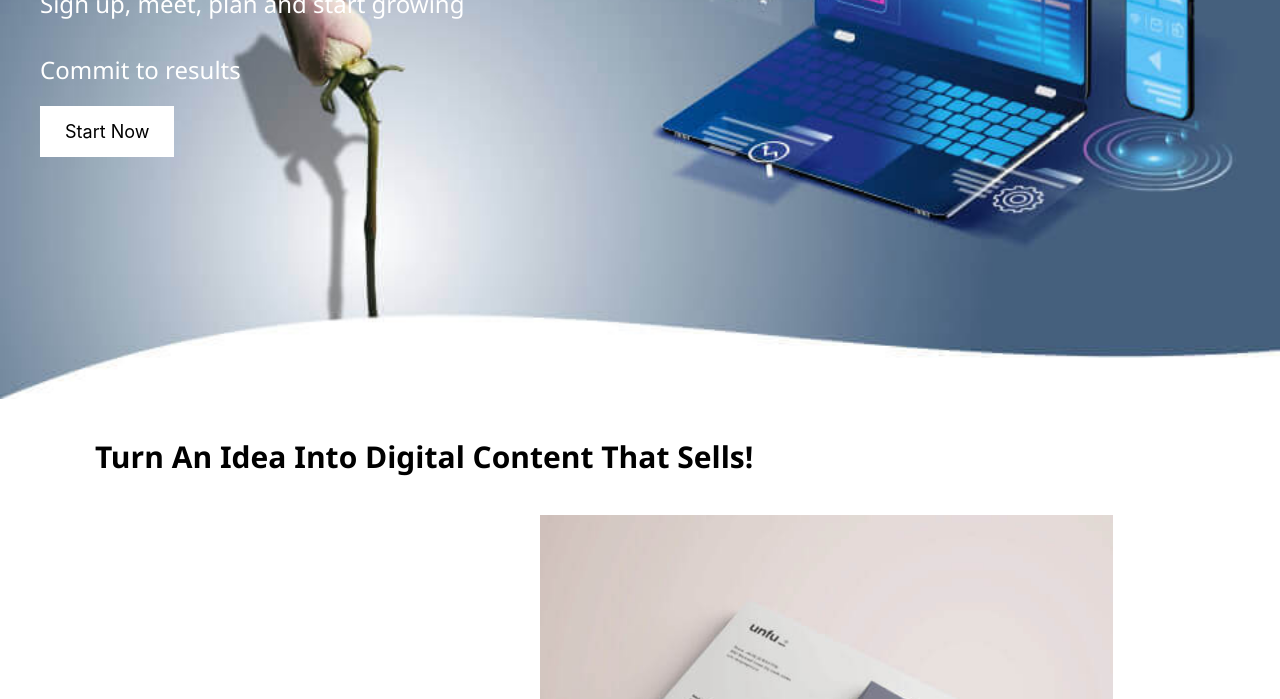
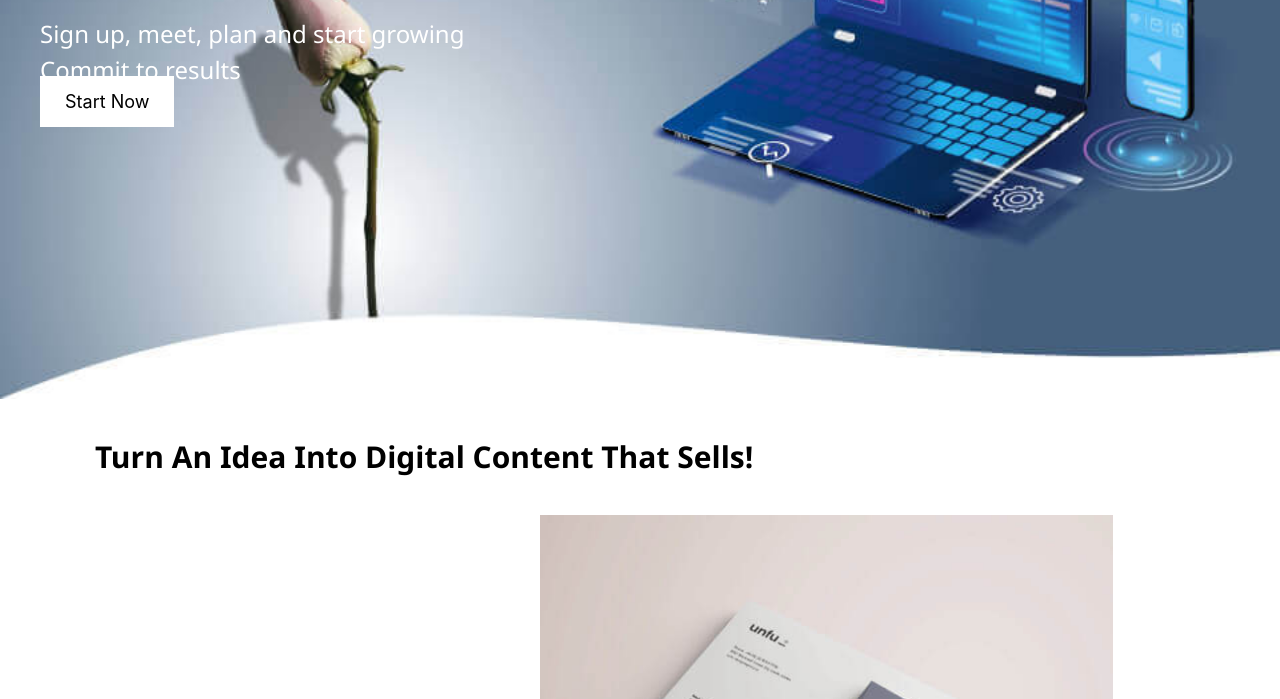
Before and after one commit to Ashaheen892/connec-Project, a website: page index.html in a window 1280 px wide. Shown: the part 401-1100 px from the top of the page. Drawn offline with nearby package versions, Linux system fonts and the light colour scheme; some packages are replaced by stand-ins of ours.

Commit message:
last edite end 2

```diff
--- a/src/sass/pages/home/_head_hero.scss
+++ b/src/sass/pages/home/_head_hero.scss
@@ -67,7 +67,7 @@
       font-family: Segoe UI;
       font-size: 24px;
       color: $color-white;
-      margin-bottom: 30px;
+      margin-bottom: 0;
       &:last-child {
         margin-bottom: 15px !important;
       }
@@ -87,6 +87,7 @@
       font-size: 18px;
       text-transform: capitalize;
       padding: 15px 25px;
+      margin-top: 10px;
       &:hover {
         background-color: $color-white-2;
       }
```
Also changed, not shown: dist/assets/css-rtl/main-rtl.css, dist/assets/css-rtl/main-rtl.min.css, dist/assets/css/main.css, dist/assets/css/main.min.css, 1 other file.
